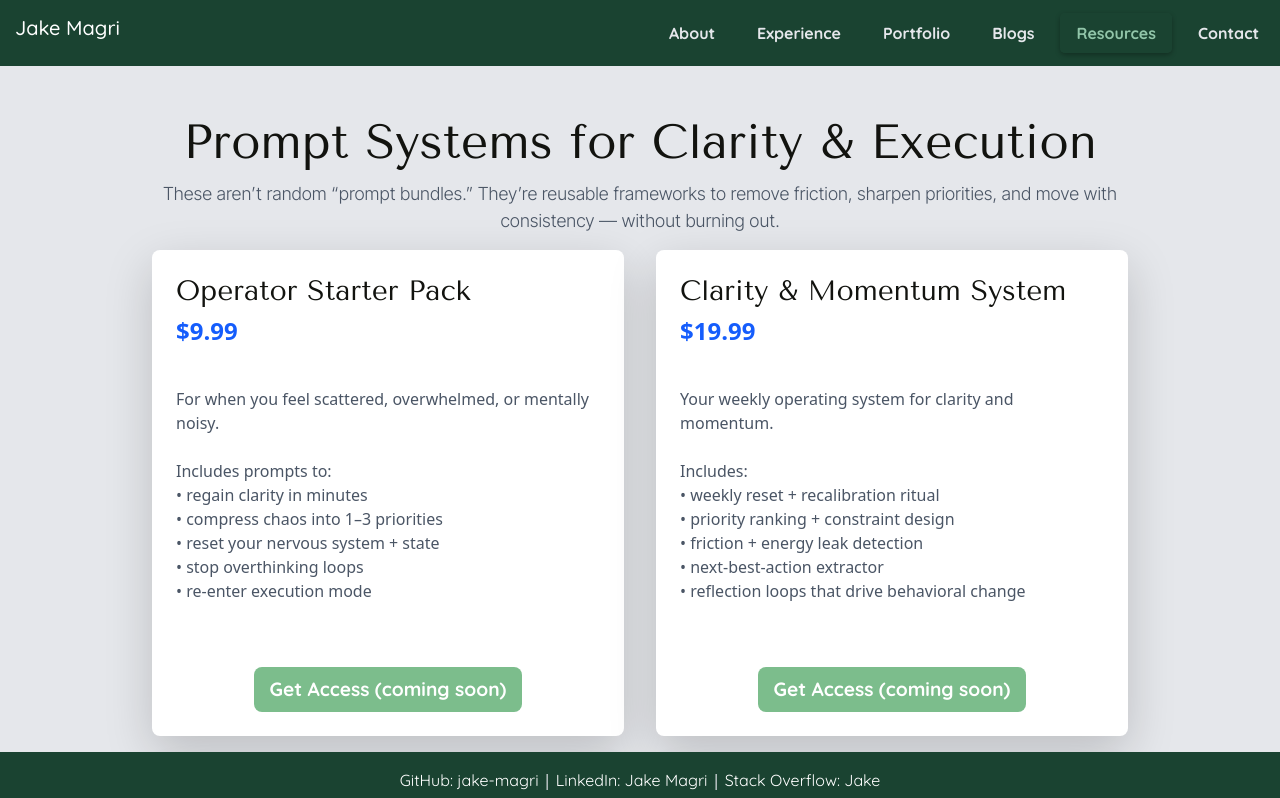
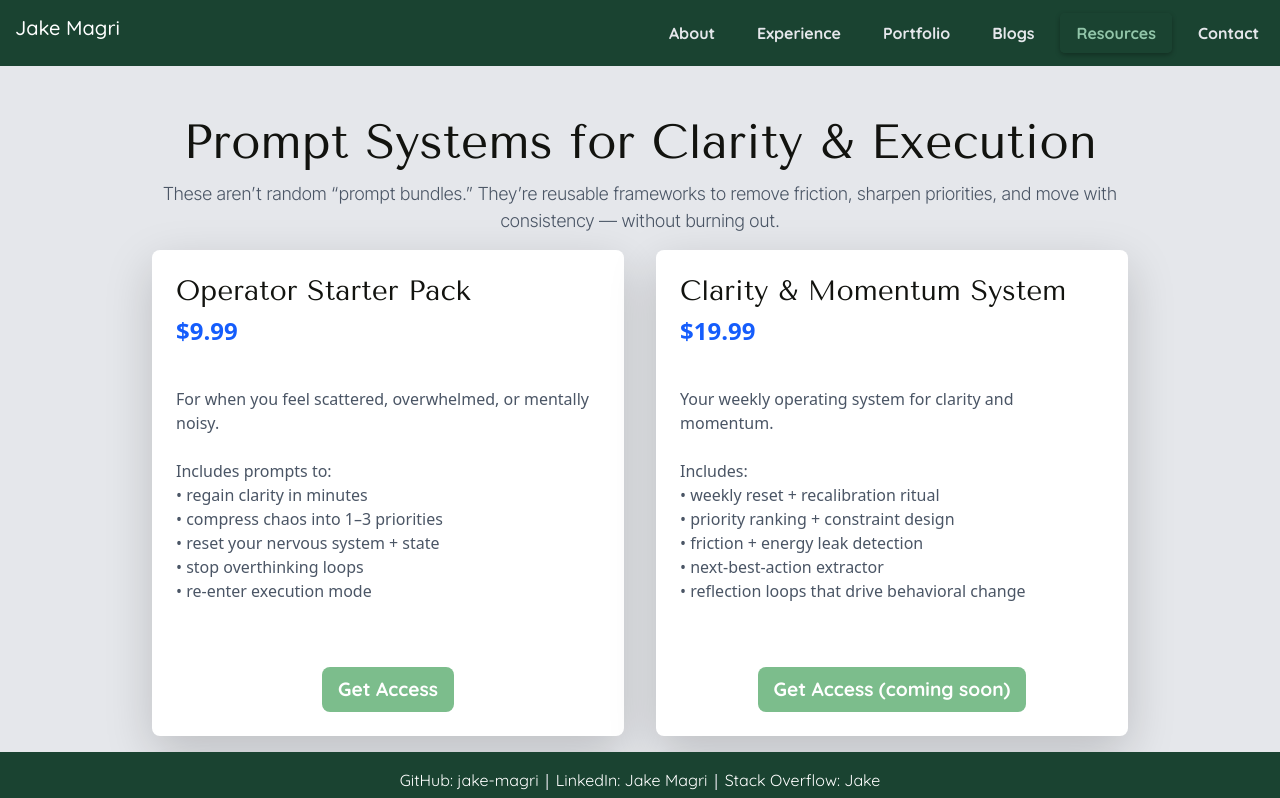
Before and after one commit to jake-magri/React-Portfolio, a Next.js app: page /resources in a window 1280 px wide. Shown: the top 798 px of the page. Built offline with nearby package versions, Linux system fonts and the light colour scheme.

Commit message:
First product publishgit add -A! POGCHAMP

```diff
--- a/src/components/Resources.js
+++ b/src/components/Resources.js
@@ -20,45 +20,45 @@ export default function Resources() {
   const prompts = [
     {
       name: 'Operator Starter Pack',
-      description:
-        'For when you feel scattered, overwhelmed, or mentally noisy.\n\nIncludes prompts to:\n• regain clarity in minutes\n• compress chaos into 1–3 priorities\n• reset your nervous system + state\n• stop overthinking loops\n• re-enter execution mode',
-      gumroadUrl: 'https://gumroad.com/your-product-url-starter', // Replace
+      description: 'For when you feel scattered, overwhelmed, or mentally noisy.\n\nIncludes prompts to:\n• regain clarity in minutes\n• compress chaos into 1–3 priorities\n• reset your nervous system + state\n• stop overthinking loops\n• re-enter execution mode',
+      gumroadUrl: 'https://magri0.gumroad.com/l/operator-starter-pack',
       price: '$9.99',
+      comingSoon: false, // LIVE
     },
     {
       name: 'Clarity & Momentum System',
-      description:
-        'Your weekly operating system for clarity and momentum.\n\nIncludes:\n• weekly reset + recalibration ritual\n• priority ranking + constraint design\n• friction + energy leak detection\n• next-best-action extractor\n• reflection loops that drive behavioral change',
-      gumroadUrl: 'https://gumroad.com/your-product-url-clarity', // Replace
+      description: 'Your weekly operating system for clarity and momentum.\n\nIncludes:\n• weekly reset + recalibration ritual\n• priority ranking + constraint design\n• friction + energy leak detection\n• next-best-action extractor\n• reflection loops that drive behavioral change',
+      gumroadUrl: 'https://gumroad.com/your-product-url-clarity',
       price: '$19.99',
+      comingSoon: true,
     },
     {
       name: 'Creator Distillation Pack',
-      description:
-        'Turn raw thoughts into sharp, resonant content.\n\nIncludes prompts for:\n• Threads / X punchlines & insight posts\n• poetic → structured distillation\n• longform → high-impact shortform\n• emotional truth → clarity-driven messaging\n• positioning depth without oversharing',
-      gumroadUrl: 'https://gumroad.com/your-product-url-creator', // Replace
+      description: 'Turn raw thoughts into sharp, resonant content.\n\nIncludes prompts for:\n• Threads / X punchlines & insight posts\n• poetic → structured distillation\n• longform → high-impact shortform\n• emotional truth → clarity-driven messaging\n• positioning depth without oversharing',
+      gumroadUrl: 'https://gumroad.com/your-product-url-creator',
       price: '$24.99',
+      comingSoon: true,
     },
     {
       name: 'Mirror + Distill Kit',
-      description:
-        'Deep introspection — without drifting into rumination.\n\nIncludes prompts to:\n• interpret emotional patterns clearly\n• identify recurring loops + attachments\n• extract lessons without self-judgment\n• stabilize perspective during transitions\n• translate experience into direction',
-      gumroadUrl: 'https://gumroad.com/your-product-url-mirror', // Replace
+      description: 'Deep introspection — without drifting into rumination.\n\nIncludes prompts to:\n• interpret emotional patterns clearly\n• identify recurring loops + attachments\n• extract lessons without self-judgment\n• stabilize perspective during transitions\n• translate experience into direction',
+      gumroadUrl: 'https://gumroad.com/your-product-url-mirror',
       price: '$29.99',
+      comingSoon: true,
     },
     {
       name: 'Decision Mastery Framework',
-      description:
-        'For high-stakes decisions where clarity matters.\n\nIncludes prompts to:\n• evaluate tradeoffs without distortion\n• run second- and third-order consequence analysis\n• separate intuition from fear\n• detect bias, projection, and emotional noise\n• convert uncertainty into clean judgment\n\nBuilt for founders, operators, and builders making real moves.',
-      gumroadUrl: 'https://gumroad.com/your-product-url-decision', // Replace
+      description: 'For high-stakes decisions where clarity matters.\n\nIncludes prompts to:\n• evaluate tradeoffs without distortion\n• run second- and third-order consequence analysis\n• separate intuition from fear\n• detect bias, projection, and emotional noise\n• convert uncertainty into clean judgment\n\nBuilt for founders, operators, and builders making real moves.',
+      gumroadUrl: 'https://gumroad.com/your-product-url-decision',
       price: '$34.99',
+      comingSoon: true,
     },
     {
       name: 'Executive Operator Bundle',
-      description:
-        'Everything above — built to reduce friction and increase alignment.\n\nIncludes:\n• Operator Starter Pack\n• Clarity & Momentum System\n• Creator Distillation Pack\n• Mirror + Distill Kit\n• Decision Mastery Framework\n\nPlus: lifetime updates as new templates drop.',
-      gumroadUrl: 'https://gumroad.com/your-product-url-bundle', // Replace
+      description: 'Everything above — built to reduce friction and increase alignment.\n\nIncludes:\n• Operator Starter Pack\n• Clarity & Momentum System\n• Creator Distillation Pack\n• Mirror + Distill Kit\n• Decision Mastery Framework\n\nPlus: lifetime updates as new templates drop.',
+      gumroadUrl: 'https://gumroad.com/your-product-url-bundle',
       price: '$59.99',
+      comingSoon: true,
     },
   ];
 
@@ -112,7 +112,7 @@ export default function Resources() {
                     className={styles.learnMore}
                     data-gumroad-single-product="true"
                   >
-                    Get Access (coming soon)
+                    {prompt.comingSoon ? 'Get Access (coming soon)' : 'Get Access'}
                   </a>
                 </div>
               </div>
```
